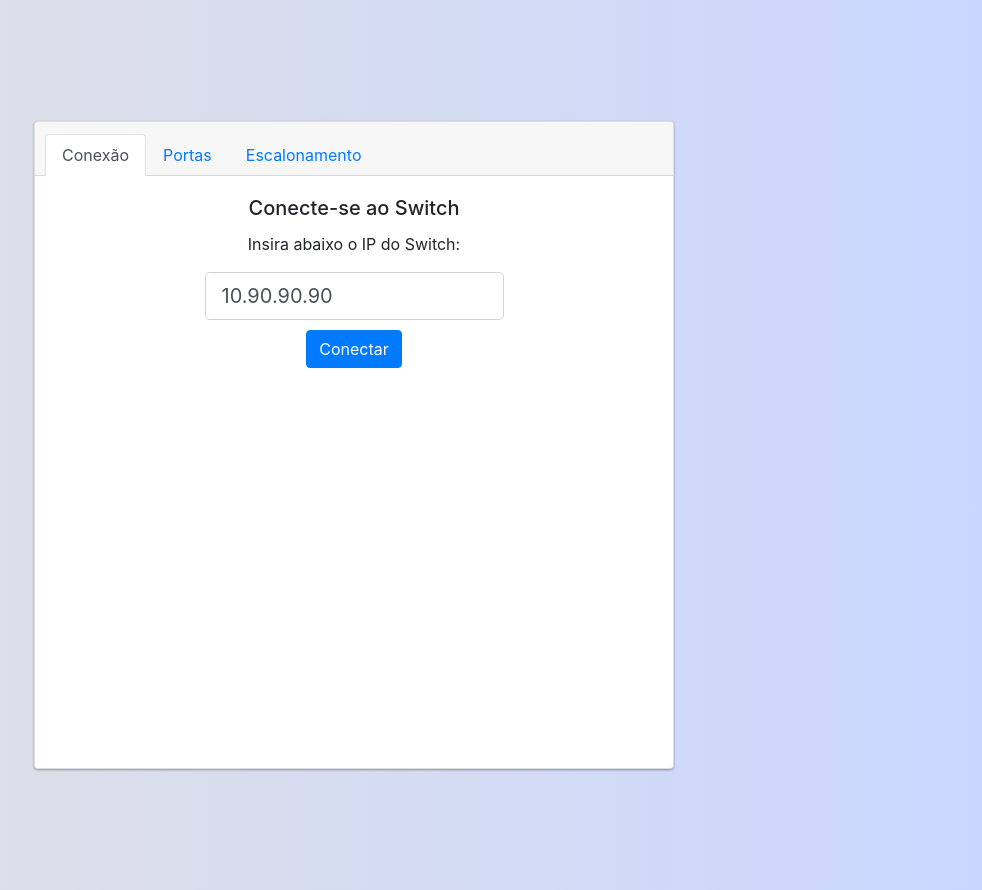
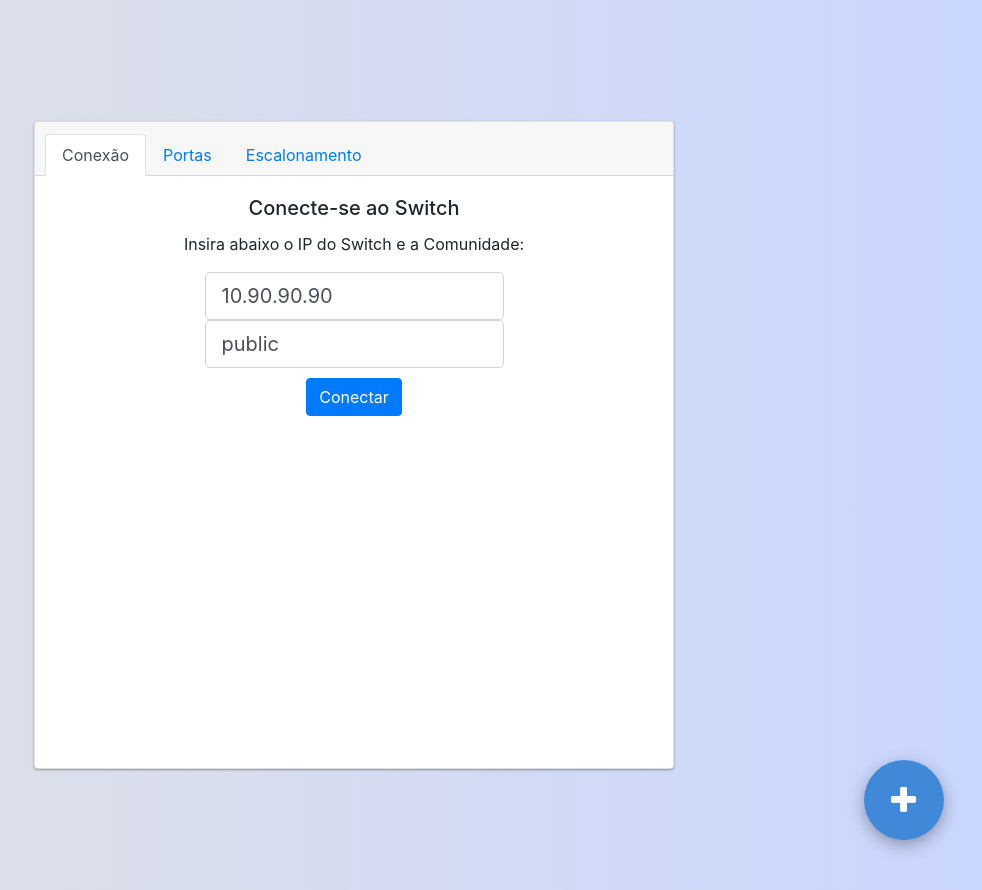
Before and after one commit to jarriq/OGRC, a Flask app: page /painel in a window 1280 px wide. Shown: the whole page, without its empty margins (286-1268 px from the left). Run offline with Flask 2, Linux system fonts and the light colour scheme; the visitor is signed in with stand-in values (Sample User, id 1); some libraries are stand-ins or nearby versions.

Commit message:
botao mais

```diff
--- a/run.py
+++ b/run.py
@@ -13,7 +13,7 @@ def hello_world():
 	return render_template('index.html')
 
 @app.route('/painel')
-@flask_login.login_required
+#@flask_login.login_required
 def painel():
     return render_template('painel.html')
 
@@ -83,5 +83,51 @@ def unauthorized_handler():
 #################### Fim Login ####################
 
 
+#################### Conectar ao Switch ####################
+
+@app.route("/conectar", methods=['POST'])
+def conectar():
+	dados_conexao = request.form['dados_conexao']
+	dados_conexao = json.loads(dados_conexao)
+	ip_switch = dados_conexao['ip']
+	comunidade = dados_conexao['comunidade']
+
+	print(ip_switch, comunidade)
+	print('conectando')
+	print('conectado')
+
+	#codigos
+	#conectado - conectou ao switch
+	#erro - não conectou
+
+	return "conectado"
+
+#################### Fim Conectar ao Switch ####################
+
+#################### Controle de Portas ####################
+@app.route("/portas", methods=['POST'])
+def portas():
+	portas_opcao = request.form['porta_opcao']
+	portas_opcao = json.loads(portas_opcao)
+	porta = portas_opcao['porta']
+	opcao = portas_opcao['opcao']
+
+	if opcao == 1:
+		print("abrir")
+	if opcao == 2:
+		print("fechar")
+	if opcao == 3:
+		print("teste")
+
+	#codigos
+	#sucesso - operacao concluida
+	#falha - operacao falhou
+
+	return "sucesso"
+
+#################### Fim Controle de Portas ####################
+
+
+
 if __name__=="__main__":
     app.run()
--- a/templates/index.html
+++ b/templates/index.html
@@ -71,7 +71,7 @@
       <input type="checkbox" value="remember-me"> Lembrar-me
     </label>
   </div>
-  <button type="submit" class="btn btn-lg btn-primary btn-block" href="#" onclick="logar()" >Entrar</button>
+  <button type="submit" class="btn btn-lg btn-primary btn-block" href="#"  >Entrar</button>
   <p class="mt-5 mb-3 text-muted text-center">&copy; 2019</p>
 </form>
 
--- a/templates/painel.html
+++ b/templates/painel.html
@@ -7,7 +7,7 @@
     <meta name="author" content="Mark Otto, Jacob Thornton, and Bootstrap contributors">
     <meta name="generator" content="Jekyll v3.8.5">
     <title>Switch Manager SNMP</title>
-
+    <link rel="stylesheet" type="text/css" href="https://maxcdn.bootstrapcdn.com/font-awesome/4.3.0/css/font-awesome.min.css">
     <link rel="canonical" href="https://getbootstrap.com/docs/4.3/examples/floating-labels/">
 
     <!-- Bootstrap core CSS -->
@@ -54,6 +54,13 @@
         margin-left: auto;
         margin-right: auto;
       }
+
+      #input_comunidade{
+        width: 50%;
+        margin-left: auto;
+        margin-right: auto;
+      }
+
       #bnt_conectar{
           margin-top: 10px;
       }
@@ -61,6 +68,110 @@
       .btn-porta{
           margin-top: 10px;
       }
+
+
+      .botao_mais {
+          bottom: 50px;
+          right: 50px;
+          position: fixed;
+          width: 80px;
+          height: 80px;
+          background-color: #3f89d8;
+          border-radius: 80px;
+          transition: width 0.7s;
+          overflow: hidden;
+          box-shadow: 0px 5px 18px -2px rgba(0,0,0,0.4);
+        }
+
+    .item1 {
+      position: relative;
+      width: 80px;
+      height: 80px;
+      border-radius: 80px;
+      margin-right: 22.5px;
+      z-index: 1;
+      float: left;
+      background-color: rgba(103,113,110,0);
+    }
+
+    .highlight1 {
+      position: absolute;
+      width: 0;
+      height: 0;
+      margin: 45px;
+      border-radius: 80px;
+      transition: 0.1s;
+      top: 0;
+      left: 0;
+    }
+
+    .nav1 {
+      position: relative;
+      color: #ffffff;
+      top: 45px;
+      left: 45px;
+      font-size: 0px;
+      transition: font 0s;
+      z-index: 3;
+    }
+
+    .anchor1 {
+      top: 0;
+      right: 0;
+      z-index: 4;
+      position: absolute;
+      color: #FFF;
+      transition: transform 0.2s;
+      transition-delay: 0.2s;
+      width: 80px;
+      height: 80px;
+    }
+
+    .anchor1 i {
+      margin-left: 27px;
+      margin-top: 25px;
+    }
+
+    .botao_mais:hover {
+      width: 450px;
+    }
+
+    .botao_mais:hover .anchor1 {
+      transform:rotate(45deg);
+    }
+
+    .botao_mais:hover .nav1 {
+      font-size: xx-large;
+      transition: 0.1s;
+      top: 25px;
+      left: 26px;
+    }
+
+    .botao_mais:hover .one {
+      transition-delay: 0.7s;
+    }
+
+    .botao_mais:hover .two {
+      transition-delay: 0.45s;
+    }
+
+    .botao_mais:hover .three {
+      transition-delay: 0.2s;
+    }
+
+    .item1:hover {
+      background-color: #004085;
+      transition: 0.4s;
+      cursor: pointer;
+    }
+
+    .item1:active .highlight1 {
+      z-index: 2;
+      margin: 0;
+      width: 80px;
+      height: 80px;
+      background-color: #767f7d;
+    }
     </style>
     <!-- Custom styles for this template -->
     <link href="{{url_for('static', filename = 'plugins/bootstrap/css/floating-labels.css')}}" rel="stylesheet">
@@ -83,9 +194,10 @@
           <div class="card-body">
             <div class="tela" id="tela1" style="display:unset;">
               <h5 class="card-title">Conecte-se ao Switch</h5>
-              <p class="card-text">Insira abaixo o IP do Switch:</p>
+              <p class="card-text">Insira abaixo o IP do Switch e a Comunidade:</p>
               <input class="form-control form-control-lg" id="input_ip" type="text" value="10.90.90.90">
-              <a href="#" class="btn btn-primary" id="bnt_conectar">Conectar</a>
+              <input class="form-control form-control-lg" id="input_comunidade" type="text" value="public">
+              <a href="#" class="btn btn-primary" onclick="conectar()" id="bnt_conectar">Conectar</a>
             </div>
             <div class="tela" id="tela2" style="display:none;">
               <div class="row">
@@ -201,8 +313,36 @@
             </div>
 
           </div>
-</div>
+      </div>
+      <div class="botao_mais">
+
+        <div class="item1">
+          <a href="sair">
+            <i class="nav1 two fa fa-sign-out fa-2x" title="Sair"></i>
+          </a>
+
+          <div class="highlight1"></div>
+        </div>
+
+         <div class="item1" title="Nova tarefa">
+          <i class="nav1 one fa fa-clock-o fa-2x" title="Nova tarefa"></i>
+          <div class="highlight1"></div>
+        </div>
+
+        <div class="anchor1">
+          <i class="fa fa-plus fa-2x"></i>
+        </div>
+
+
+      </div>
 <script type="text/javascript">
+
+  var dados_conexao = {
+    'ip':'',
+    'comunidade':''
+  };
+
+
   var status_portas = {
     '1':true,
     '2':true,
@@ -228,7 +368,7 @@
     '22':true,
     '23':true,
     '24':true
-  }
+  };
 
   var escalonamento = [
     {
@@ -250,6 +390,99 @@
   ];
 
 
+function conectar() {
+          var ip = document.getElementById('input_ip').value;
+          var comunidade = document.getElementById('input_comunidade').value;
+          var resposta;
+          dados_conexao['ip'] = ip;
+          dados_conexao['comunidade'] = comunidade;
+          var dados_conexao_str = JSON.stringify(dados_conexao);
+
+          var req = new XMLHttpRequest();
+          req.onreadystatechange = function(){
+
+            if(this.readyState == 4 && this.status == 200) {
+                resposta = this.responseText;
+                console.log(resposta);
+                if (resposta == "conectado") {
+                    Swal.fire(
+                      'Conectado com Sucesso',
+                      'O Switch está pronto para ser usado',
+                      'success'
+                    );
+                    muda_tab(2);
+                  }
+                if(resposta == "erro"){
+                  Swal.fire({
+                    type: 'error',
+                    title: 'Ops...',
+                    text: 'Não foi possível se conectar ao Switch!'
+                  })
+                }
+            }
+          }
+          console.log(dados_conexao_str);
+          req.open('POST', '/conectar', true);
+          req.setRequestHeader('content-type', 'application/x-www-form-urlencoded;charset=UTF-8');
+          req.send("dados_conexao="+dados_conexao_str);
+
+    }
+
+
+function controla_porta(porta, opcao) {
+          var resposta;
+          var porta_opcao = {'porta':'', 'opcao':''};
+          porta_opcao['porta'] = porta;
+          porta_opcao['opcao'] = opcao;
+          var porta_opcao_str = JSON.stringify(porta_opcao);
+
+          var req = new XMLHttpRequest();
+          req.onreadystatechange = function(){
+
+            if(this.readyState == 4 && this.status == 200) {
+                resposta = this.responseText;
+                console.log(resposta);
+                if (resposta == "sucesso") {
+                  if(opcao == 1){
+                    Swal.fire(
+                    'Porta liberada',
+                    'A porta '+porta+' foi aberta com sucesso',
+                    'success'
+                    );
+                    muda_botao(porta);
+                    status_portas[porta] = true;
+                  }
+
+                  if(opcao == 2){
+                        Swal.fire(
+                            'Fechada!',
+                            'A porta '+porta+' foi bloqueada.',
+                            'success'
+                          );
+                        muda_botao(porta);
+                        status_portas[porta] = false;
+                  }
+
+
+                }
+                if(resposta == "falha"){
+                   Swal.fire({
+                      type: 'error',
+                      title: 'Ops...',
+                      text: 'Não foi possível concluir a operação'
+                    })
+                }
+            }
+          }
+          console.log(porta_opcao_str);
+          req.open('POST', '/portas', true);
+          req.setRequestHeader('content-type', 'application/x-www-form-urlencoded;charset=UTF-8');
+          req.send("porta_opcao="+porta_opcao_str);
+
+    }
+
+
+
   function clica_porta(porta) {
       if(status_portas[porta]){
         Swal.fire({
@@ -261,29 +494,16 @@
         cancelButtonColor: '#d33',
         confirmButtonText: 'Sim'
       }).then((result) => {
-        if (result.value) {
-          Swal.fire(
-            'Fechada!',
-            'A porta '+porta+' foi bloqueada.',
-            'success'
-          );
-          muda_botao(porta);
-          status_portas[porta] = false;
+          if (result.value) {
+            controla_porta(porta, 2);
+            }
 
-
-        }
         })
       }else{
-        Swal.fire(
-          'Porta liberada',
-          'A porta '+porta+' foi aberta com sucesso',
-          'success'
-        );
-        muda_botao(porta);
-        status_portas[porta] = true;
+          controla_porta(porta, 1);
       }
 
-  }
+}
 
   function muda_botao(porta){
     var botao = document.getElementById("porta"+porta);
```
